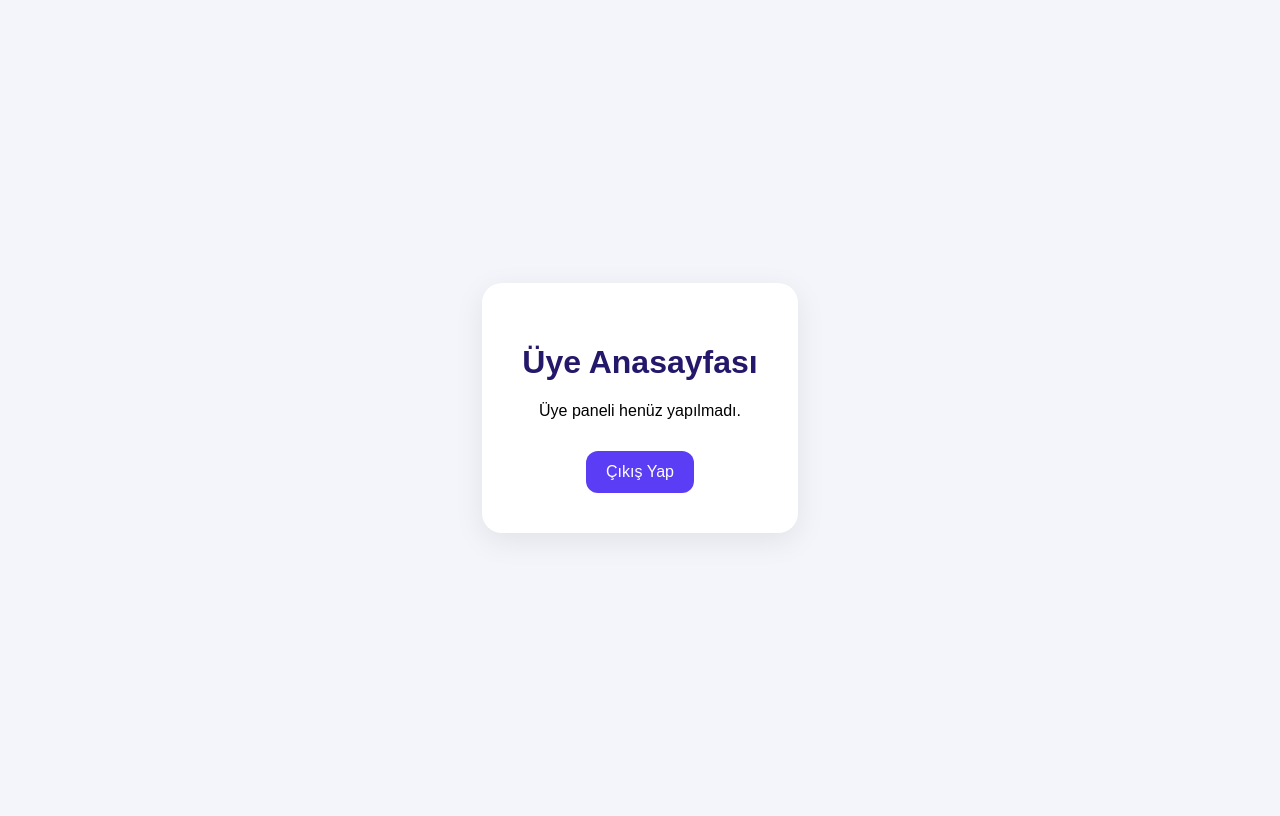
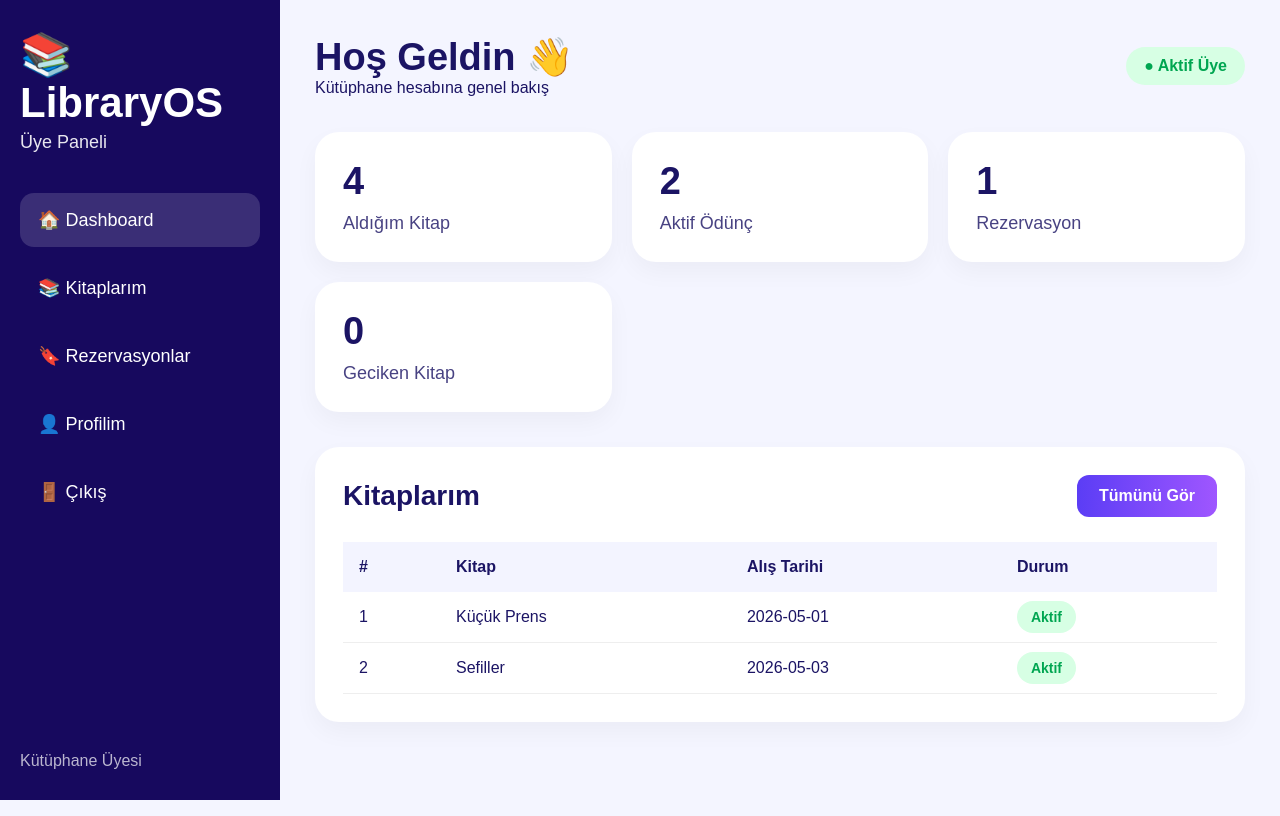
Before and after one commit to havinozvaris/kutuphane-proje, a Flask app: page /member-home in a window 1280 px wide. Run offline with Flask 3, Linux system fonts and the light colour scheme; a user stored in the database is signed in.

Commit message:
Üye paneli eklendi

```diff
--- a/app.py
+++ b/app.py
@@ -658,6 +658,11 @@ def reports():
     )
 
 
+
+@app.route("/uye")
+def uye_dashboard():
+    return render_template("member_home.html")
+
 if __name__ == "__main__":
     init_db()
     app.run(debug=True, port=5000)
--- a/templates/member_home.html
+++ b/templates/member_home.html
@@ -1,15 +1,347 @@
 <!DOCTYPE html>
 <html lang="tr">
 <head>
-    <meta charset="UTF-8">
-    <meta name="viewport" content="width=device-width, initial-scale=1.0">
-    <title>Üye Anasayfa</title>
+<meta charset="UTF-8">
+<meta name="viewport" content="width=device-width, initial-scale=1.0">
+
+<title>LibraryOS • Üye Paneli</title>
+
+<style>
+
+
+*{
+    margin:0;
+    padding:0;
+    box-sizing:border-box;
+    font-family: Arial, Helvetica, sans-serif;
+}
+
+
+body{
+    background:#f4f5ff;
+    display:flex;
+    color:#1b1464;
+}
+
+/* SIDEBAR */
+
+.sidebar{
+    width:280px;
+    height:100vh;
+    background:#17095e;
+    color:white;
+    position:fixed;
+    left:0;
+    top:0;
+    padding:30px 20px;
+    display:flex;
+    flex-direction:column;
+}
+
+.logo{
+    font-size:42px;
+    font-weight:800;
+    margin-bottom:5px;
+}
+
+.logo span{
+    color:white;
+}
+
+.logo-text{
+    font-size:18px;
+    opacity:.9;
+    margin-bottom:40px;
+}
+
+.menu{
+    display:flex;
+    flex-direction:column;
+    gap:14px;
+}
+
+.menu a{
+    text-decoration:none;
+    color:white;
+    padding:16px 18px;
+    border-radius:14px;
+    transition:.3s;
+    font-size:18px;
+    font-weight:500;
+}
+
+.menu a:hover,
+.menu a.active{
+    background:rgba(255,255,255,.15);
+}
+
+.bottom-user{
+    margin-top:auto;
+    padding-top:30px;
+}
+
+.bottom-user h3{
+    font-size:18px;
+}
+
+.bottom-user p{
+    opacity:.7;
+}
+
+/* MAIN */
+
+.main{
+    margin-left:280px;
+    width:calc(100% - 280px);
+    padding:35px;
+}
+
+.top{
+    display:flex;
+    justify-content:space-between;
+    align-items:center;
+    margin-bottom:35px;
+}
+
+.top h1{
+    font-size:38px;
+    font-weight:800;
+}
+
+.status{
+    background:#d7ffe4;
+    color:#00a651;
+    padding:10px 18px;
+    border-radius:30px;
+    font-weight:600;
+}
+
+/* CARDS */
+
+.cards{
+    display:grid;
+    grid-template-columns:repeat(auto-fit,minmax(230px,1fr));
+    gap:20px;
+    margin-bottom:35px;
+}
+
+.card{
+    background:white;
+    border-radius:24px;
+    padding:28px;
+    box-shadow:0 10px 25px rgba(0,0,0,.04);
+}
+
+.card h2{
+    font-size:38px;
+    margin-bottom:10px;
+}
+
+.card p{
+    font-size:18px;
+    opacity:.8;
+}
+
+/* TABLE */
+
+.table-card{
+    background:white;
+    border-radius:24px;
+    padding:28px;
+    box-shadow:0 10px 25px rgba(0,0,0,.04);
+}
+
+.table-header{
+    display:flex;
+    justify-content:space-between;
+    align-items:center;
+    margin-bottom:25px;
+}
+
+.table-header h2{
+    font-size:28px;
+}
+
+.btn{
+    background:linear-gradient(90deg,#5b3df5,#9f56ff);
+    color:white;
+    padding:12px 22px;
+    border-radius:12px;
+    text-decoration:none;
+    font-weight:600;
+}
+
+table{
+    width:100%;
+    border-collapse:collapse;
+}
+
+table th{
+    text-align:left;
+    padding:16px;
+    background:#f3f4ff;
+}
+
+table td{
+    padding:16px;
+    border-bottom:1px solid #eee;
+}
+
+.badge{
+    background:#d7ffe4;
+    color:#00a651;
+    padding:8px 14px;
+    border-radius:30px;
+    font-size:14px;
+    font-weight:600;
+}
+
+@media(max-width:900px){
+
+    .sidebar{
+        width:100px;
+    }
+
+    .logo-text,
+    .menu a span,
+    .bottom-user{
+        display:none;
+    }
+
+    .main{
+        margin-left:100px;
+        width:calc(100% - 100px);
+    }
+
+}
+</style>
 </head>
-<body style="font-family: Arial; background:#f4f5fb; display:flex; justify-content:center; align-items:center; min-height:100vh;">
-    <div style="background:white; padding:40px; border-radius:20px; box-shadow:0 8px 30px rgba(0,0,0,0.08); text-align:center;">
-        <h1 style="color:#24186b;">Üye Anasayfası</h1>
-        <p>Üye paneli henüz yapılmadı.</p>
-        <a href="{{ url_for('logout') }}" style="display:inline-block; margin-top:15px; padding:12px 20px; background:#5b3df5; color:white; text-decoration:none; border-radius:12px;">Çıkış Yap</a>
+<body>
+
+<!-- SIDEBAR -->
+
+<div class="sidebar">
+
+    <div>
+        <div class="logo">📚 <span>LibraryOS</span></div>
+        <div class="logo-text">Üye Paneli</div>
+
+        <div class="menu">
+             <a href="{{ url_for('uye_dashboard') }}" class="active">
+        🏠 <span>Dashboard</span>
+    </a>
+            <a href="{{ url_for('books') }}">
+        📚 <span>Kitaplarım</span>
+    </a>
+
+            <a href="#">🔖 <span>Rezervasyonlar</span></a>
+            <a href="#">👤 <span>Profilim</span></a>
+            <a href="/logout">🚪 <span>Çıkış</span></a>
+        </div>
     </div>
+
+    <div class="bottom-user">
+        <h3>{{ session['user_name'] }}</h3>
+        <p>Kütüphane Üyesi</p>
+    </div>
+
+</div>
+
+<!-- MAIN -->
+
+<div class="main">
+
+    <div class="top">
+        <div>
+            <h1>Hoş Geldin 👋</h1>
+            <p>Kütüphane hesabına genel bakış</p>
+        </div>
+
+        <div class="status">
+            ● Aktif Üye
+        </div>
+    </div>
+
+    <!-- CARDS -->
+
+    <div class="cards">
+
+        <div class="card">
+            <h2>4</h2>
+            <p>Aldığım Kitap</p>
+        </div>
+
+        <div class="card">
+            <h2>2</h2>
+            <p>Aktif Ödünç</p>
+        </div>
+
+        <div class="card">
+            <h2>1</h2>
+            <p>Rezervasyon</p>
+        </div>
+
+        <div class="card">
+            <h2>0</h2>
+            <p>Geciken Kitap</p>
+        </div>
+
+    </div>
+
+    <!-- TABLE -->
+
+    <div class="table-card">
+
+        <div class="table-header">
+            <h2>Kitaplarım</h2>
+
+            <a href="#" class="btn">
+                Tümünü Gör
+            </a>
+        </div>
+
+        <table>
+
+            <thead>
+                <tr>
+                    <th>#</th>
+                    <th>Kitap</th>
+                    <th>Alış Tarihi</th>
+                    <th>Durum</th>
+                </tr>
+            </thead>
+
+            <tbody>
+
+                <tr>
+                    <td>1</td>
+                    <td>Küçük Prens</td>
+                    <td>2026-05-01</td>
+                    <td>
+                        <span class="badge">
+                            Aktif
+                        </span>
+                    </td>
+                </tr>
+
+                <tr>
+                    <td>2</td>
+                    <td>Sefiller</td>
+                    <td>2026-05-03</td>
+                    <td>
+                        <span class="badge">
+                            Aktif
+                        </span>
+                    </td>
+                </tr>
+
+            </tbody>
+
+        </table>
+
+    </div>
+
+</div>
+
 </body>
 </html>
```
Also changed, not shown: library.db.
